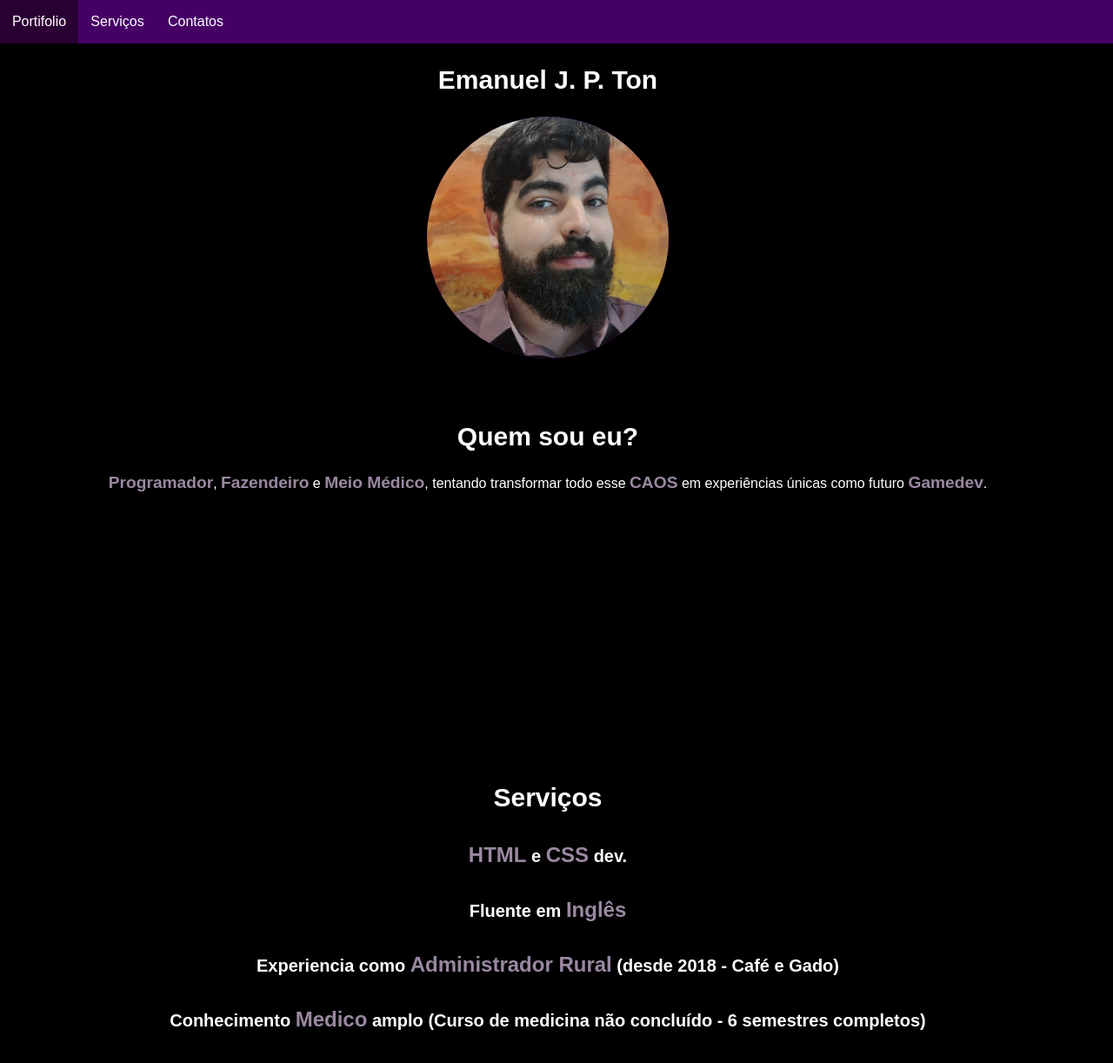
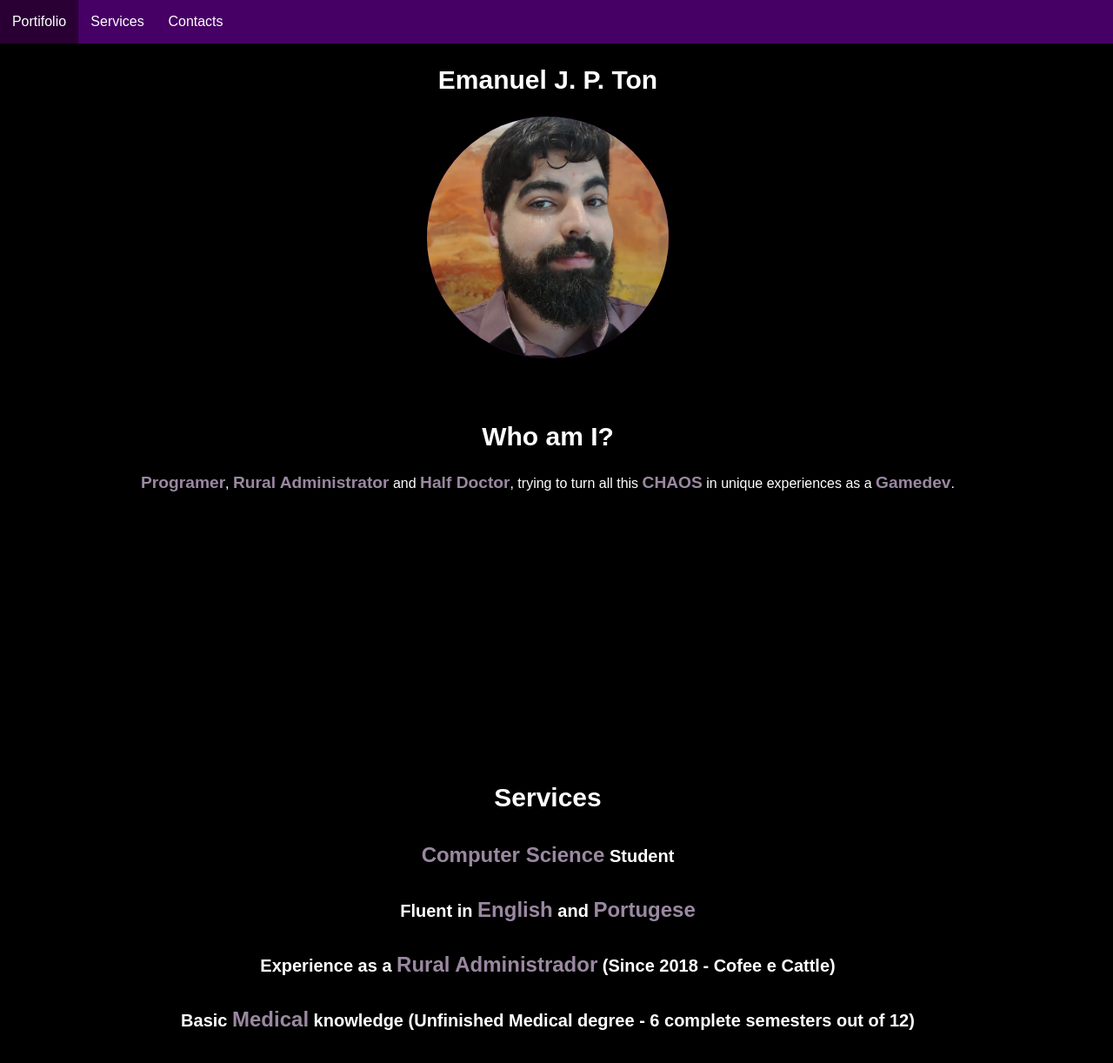
Before and after one commit to Ejton75/Portif-lio, a plain HTML site: page index.html in a window 1280 px wide. Shown: the top 1222 px of the page at 87% size. Drawn offline with Linux system fonts and the light colour scheme.

Commit message:
Add files via upload

```diff
--- a/index.html
+++ b/index.html
@@ -4,14 +4,14 @@
     <meta charset="UTF-8">
     <meta http-equiv="X-UA-Compatible" content="IE=edge">
     <meta name="viewport" content="width=device-width, initial-scale=1.0">
-    <title>Portifolio v0.1</title>
+    <title>Portifolio v0.2</title>
     <link rel="stylesheet" href="style.css">
 </head>
 <body>
-  <nav class="topnav">
+  <nav class="topnav"> <!-- the site was originaly writen in portugese, and manualy translated. some tag IDs where maintained in portugese  -->
      <a href="#Portifolio"><div class="botao">Portifolio</div></a>
-     <a href="#Serviços"><div class="botao">Serviços</div></a>
-     <a href="#contatos"><div class="botao">Contatos</div></a>
+     <a href="#Serviços"><div class="botao">Services</div></a>
+     <a href="#contatos"><div class="botao">Contacts</div></a>
   </nav>
   <main>
     <section id="Portifolio">
@@ -19,23 +19,23 @@
 
 
 
-        <div class="foto"><img src="./Main foto.jpg" alt="Minha foto"></div>
+        <div class="foto"><img src="./Main foto.jpg" alt="My photo"></div>
         <br>
         <div id="porttext">
-          <h2>Quem sou eu?</h2>
+          <h2>Who am I?</h2>
           <p>
-              <b>Programador</b>, <b>Fazendeiro</b> e <b>Meio Médico</b>, tentando transformar todo esse <b>CAOS</b> em experiências únicas como futuro <b>Gamedev</b>.
+              <b>Programer</b>, <b>Rural Administrator</b> and <b>Half Doctor</b>, trying to turn all this <b>CHAOS</b> in unique experiences as a <b>Gamedev</b>.
           </p>
         </div>
       </section>
     <section id="Serviços">
 
-      <h1>Serviços</h1>
+      <h1>Services</h1>
 
-      <h2><b>HTML</b> e <b>CSS</b> dev.</h2>
-      <h2>Fluente em <b>Inglês</b></h2>
-      <h2>Experiencia como <b>Administrador Rural</b> (desde 2018 - Café e Gado)</h2>
-      <h2>Conhecimento <b>Medico</b> amplo (Curso de medicina não concluído - 6 semestres completos)</h2>
+      <h2><b>Computer Science</b> Student</h2>
+      <h2>Fluent in <b>English</b> and <b>Portugese</b></h2>
+      <h2>Experience as a <b>Rural Administrador</b> (Since 2018 - Cofee e Cattle)</h2>
+      <h2>Basic <b>Medical</b> knowledge (Unfinished Medical degree - 6 complete semesters out of 12)</h2>
     </section>
 
 
```
